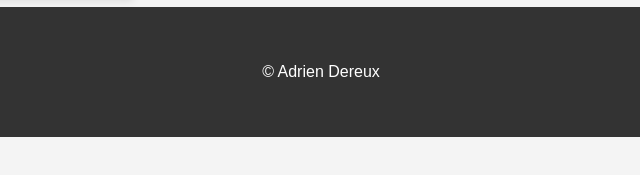
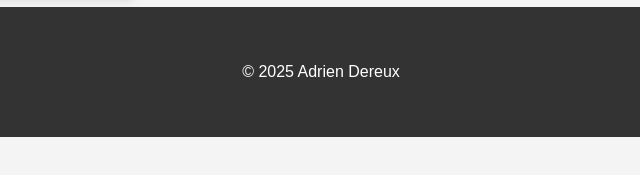
Before and after one commit to Serral-sniper/ExamenWeb2025, a plain HTML site: page projets.html in a window 1280 px wide. Shown: the part 595-770 px from the top of the page, 319-959 px from the left. Drawn offline with Linux system fonts and the light colour scheme.

Commit message:
Update projets.html

```diff
--- a/projets.html
+++ b/projets.html
@@ -42,7 +42,7 @@
 
   <footer>
     <div class="container">
-      <p>&copy; Adrien Dereux</p>
+      <p>&copy; 2025 Adrien Dereux</p>
     </div>
   </footer>
 </body>
```
